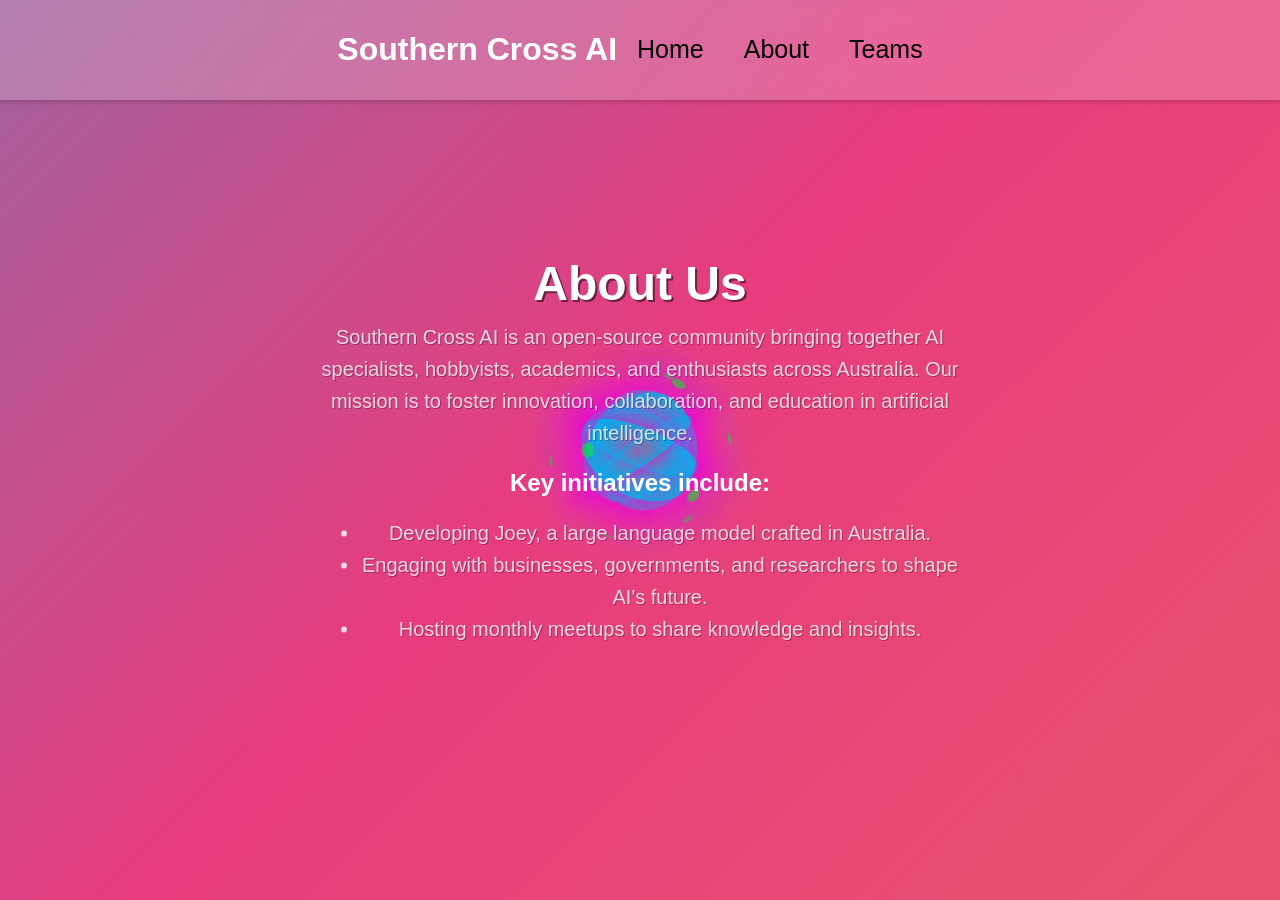
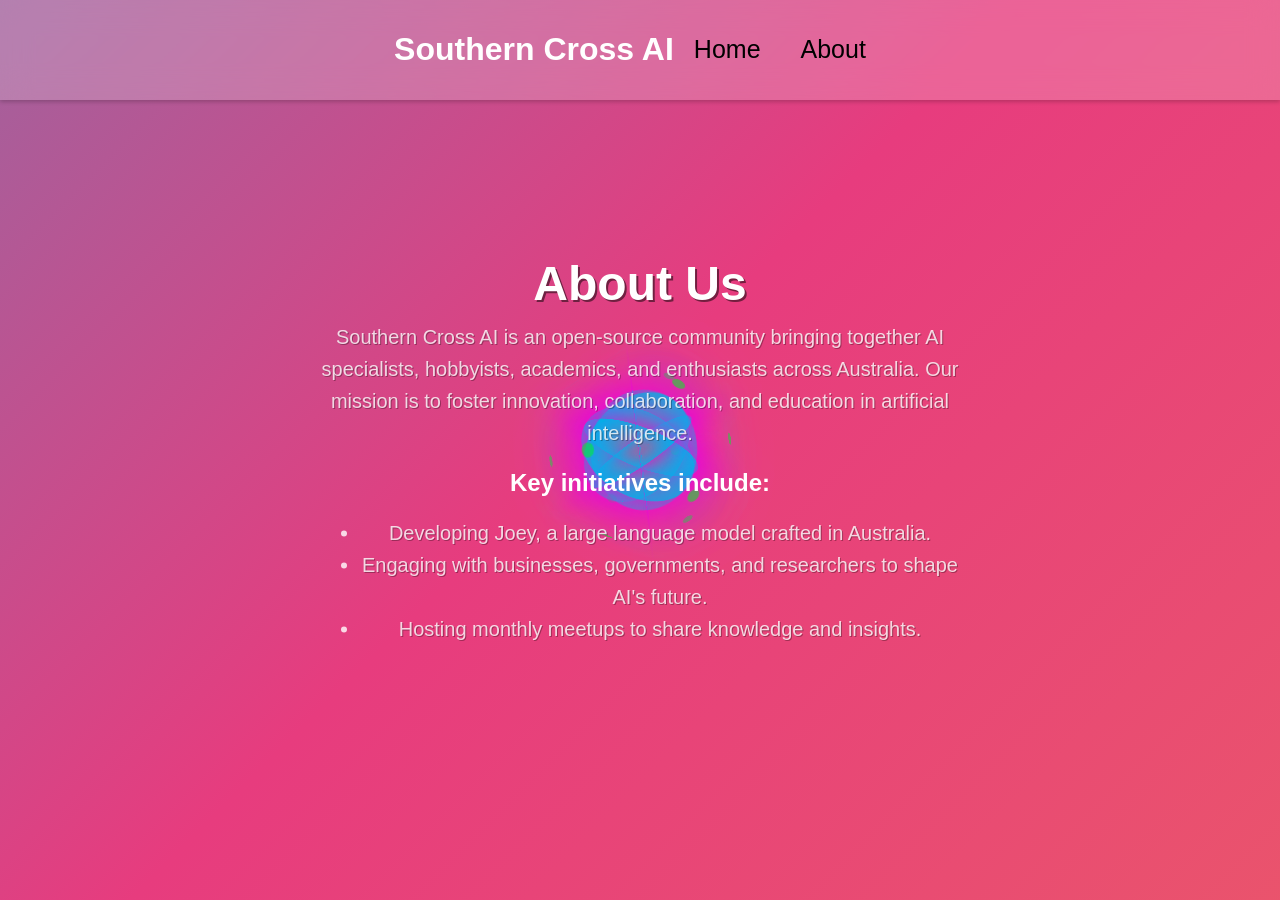
Before and after one commit to southern-cross-ai/southern-cross-ai.github.io, a Jekyll site: the page built from about/index.html, in a window 1280 px wide. Built offline with Jekyll 4.4.1, drawn with Linux system fonts in a browser that asks for light colours.

Commit message:
Update default.html

```diff
--- a/_layouts/default.html
+++ b/_layouts/default.html
@@ -14,7 +14,7 @@
                 <ul>
                     <li><a href="/">Home</a></li>
                     <li><a href="/about/">About</a></li>
-                    <li><a href="/teams/">Teams</a></li>
+<!--                     <li><a href="/teams/">Teams</a></li> -->
                     <!-- <li><a href="/contact.html">Contact</a></li> -->
                 </ul>
             </nav>
```
